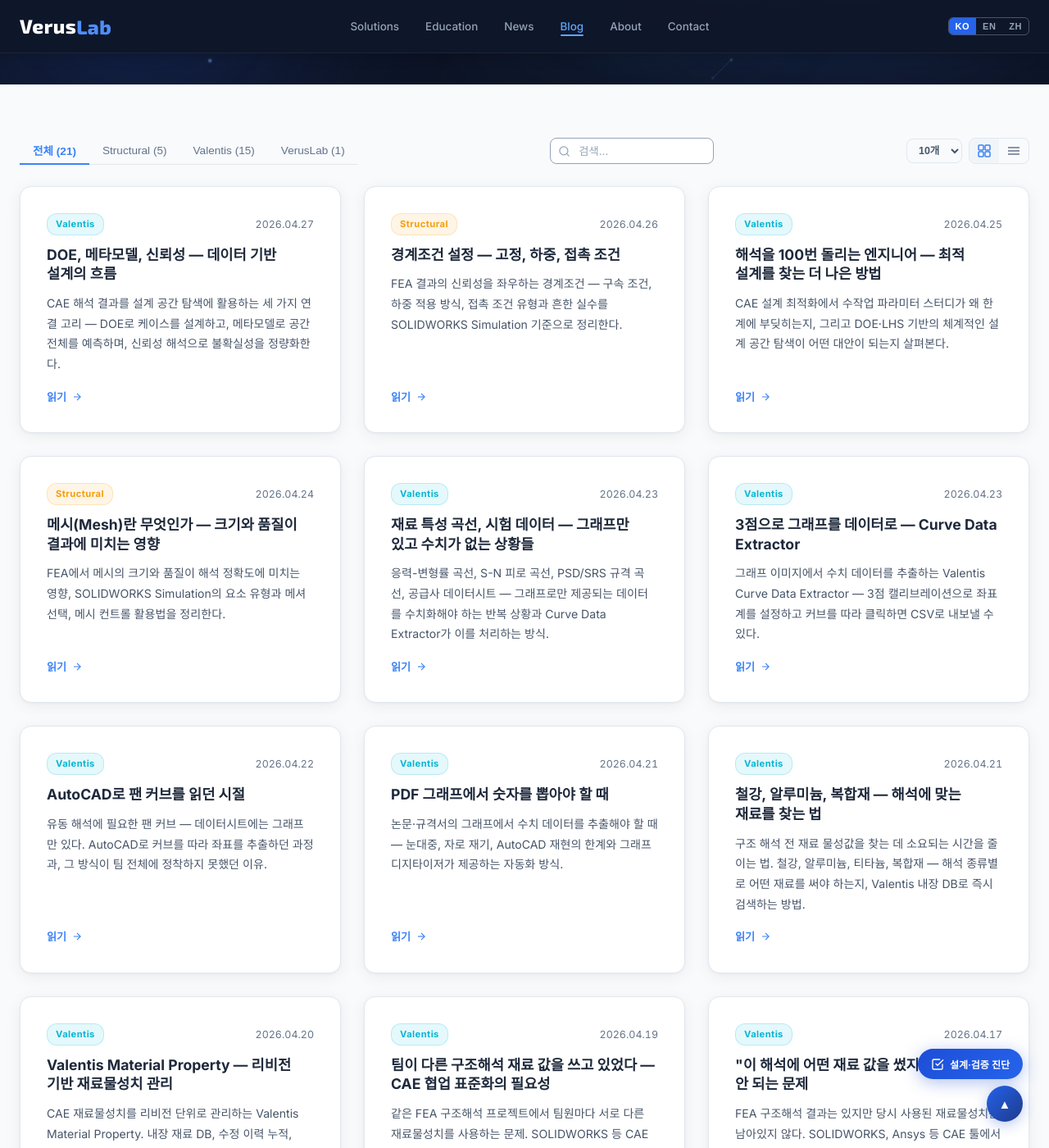
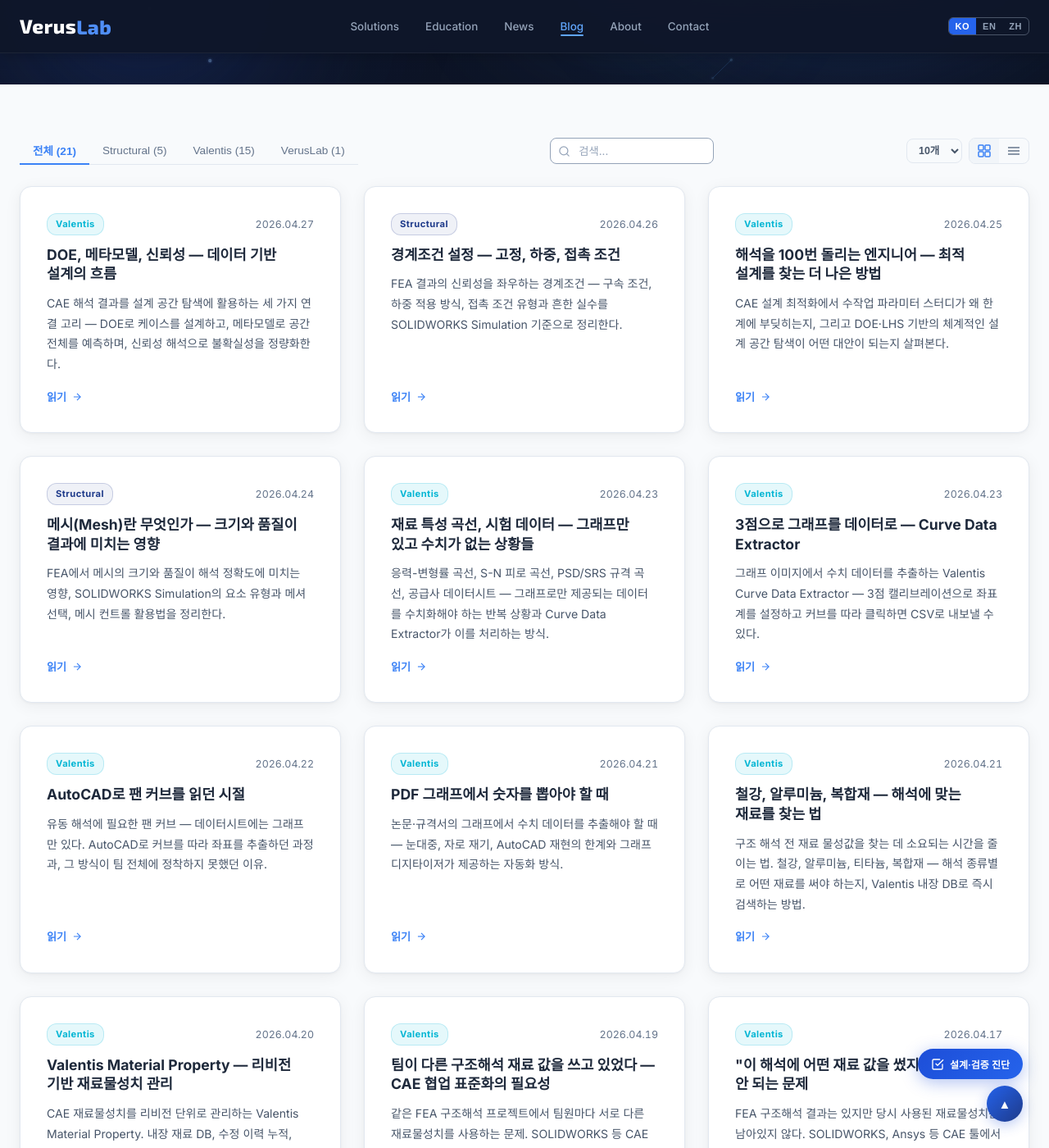
Before and after one commit to VerusLab-KR/Homepage, a Jekyll site: the page built from blog/index.html, in a window 1280 px wide and 1400 px high, scrolled down 417 px. Shown: the whole window at 82% size. Built offline with Jekyll 4.4.1, drawn with Linux system fonts in a browser that asks for light colours.

Commit message:
Change Structural badge color from amber to navy in blog
Co-Authored-By: Claude Sonnet 4.6 <noreply@anthropic.com>

```diff
--- a/blog/index.html
+++ b/blog/index.html
@@ -120,7 +120,7 @@ img{max-width:100%;display:block}
 .blog-card:hover::before{opacity:1}
 .card-top{display:flex;align-items:center;justify-content:space-between;gap:8px}
 .card-category{font-size:.7rem;font-weight:700;letter-spacing:.04em;padding:3px 10px;border-radius:12px;background:rgba(96,165,250,.1);color:var(--blue-500);border:1px solid rgba(96,165,250,.2)}
-[data-category="Structural"] .card-category,[data-category="Structural"] .list-category{background:rgba(245,158,11,.1);color:#f59e0b;border-color:rgba(245,158,11,.2)}
+[data-category="Structural"] .card-category,[data-category="Structural"] .list-category{background:rgba(30,58,138,.07);color:#1e3a8a;border-color:rgba(30,58,138,.2)}
 [data-category="Valentis"] .card-category,[data-category="Valentis"] .list-category{background:rgba(6,182,212,.1);color:#06b6d4;border-color:rgba(6,182,212,.2)}
 [data-category="VerusLab"] .card-category,[data-category="VerusLab"] .list-category{background:rgba(100,116,139,.1);color:#64748b;border-color:rgba(100,116,139,.2)}
 .card-date{font-size:.78rem;font-weight:400;color:var(--slate-5);font-variant-numeric:tabular-nums}
```
